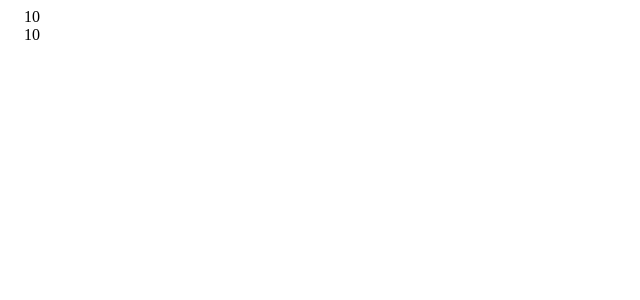
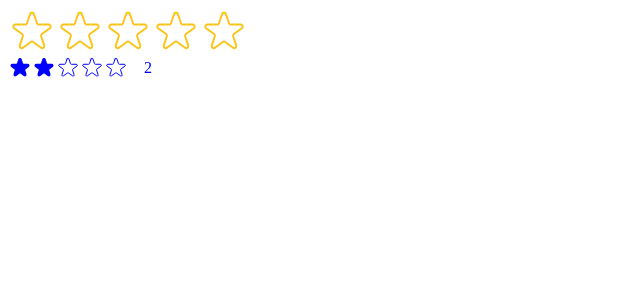
Before and after one commit to repro123/usePopcorn, a React (Create React App) app: page / in a window 1280 px wide. Shown: the top 300 px of the page, without its empty margins (0-640 px from the left). Built offline with nearby package versions, Linux system fonts and the light colour scheme.

Commit message:
created star component and made it reuseable

```diff
--- a/src/StarRating.js
+++ b/src/StarRating.js
@@ -1,3 +1,6 @@
+import { useState } from "react";
+import PropTypes from "prop-types";
+
 const containerStyle = {
   display: "flex",
   alignItems: "center",
@@ -6,23 +9,106 @@
 
 const starContainer = {
   display: "flex",
-  gap: "4px",
 };
 
-const textStyle = {
-  margin: "0",
-  gap: "4px",
+StarRating.propTypes = {
+  maxRating: PropTypes.number,
+  defaultRating: PropTypes.number,
+  color: PropTypes.string,
+  size: PropTypes.number,
+  messages: PropTypes.array,
+  className: PropTypes.string,
+  onSetRating: PropTypes.func,
 };
 
-export default function StarRating(maxRating) {
+export default function StarRating({
+  maxRating = 5,
+  color = "#fcc419",
+  size = 48,
+  className = "",
+  messages = [],
+  defaultRating = 0,
+  onSetRating,
+}) {
+  const [rating, setRating] = useState(defaultRating);
+  const [tempRating, setTempRating] = useState(0);
+
+  function handlRating(rating) {
+    setRating(rating);
+    onSetRating(rating);
+  }
+
+  const textStyle = {
+    margin: "0",
+    lineHeight: "1",
+    color,
+    fontSize: `${size / 1.5}px`,
+  };
+
   return (
-    <div style={containerStyle}>
+    <div style={containerStyle} className={className}>
       <div style={starContainer}>
         {Array.from({ length: maxRating }, (_, i) => (
-          <span>S{i + 1}</span>
+          <Star
+            key={i}
+            onRate={() => handlRating(i + 1)}
+            onHoverIn={() => setTempRating(i + 1)}
+            onHoverOut={() => setTempRating(0)}
+            full={tempRating ? tempRating >= i + 1 : rating >= i + 1}
+            color={color}
+            size={size}
+          />
         ))}
       </div>
-      <p style={textStyle}>10</p>
+      <p style={textStyle}>
+        {messages.length === maxRating
+          ? messages[tempRating ? tempRating - 1 : rating - 1]
+          : tempRating || rating || ""}
+      </p>
     </div>
   );
 }
+
+function Star({ onRate, full, onHoverIn, onHoverOut, color, size }) {
+  const starStyle = {
+    width: `${size}px`,
+    height: `${size}px`,
+    display: "block",
+    cursor: "pointer",
+  };
+
+  return (
+    <span
+      style={starStyle}
+      role="button"
+      onClick={onRate}
+      onMouseEnter={onHoverIn}
+      onMouseLeave={onHoverOut}
+    >
+      {full ? (
+        <svg
+          xmlns="http://www.w3.org/2000/svg"
+          viewBox="0 0 20 20"
+          fill={color}
+          stroke={color}
+        >
+          <path d="M9.049 2.927c.3-.921 1.603-.921 1.902 0l1.07 3.292a1 1 0 00.95.69h3.462c.969 0 1.371 1.24.588 1.81l-2.8 2.034a1 1 0 00-.364 1.118l1.07 3.292c.3.921-.755 1.688-1.54 1.118l-2.8-2.034a1 1 0 00-1.175 0l-2.8 2.034c-.784.57-1.838-.197-1.539-1.118l1.07-3.292a1 1 0 00-.364-1.118L2.98 8.72c-.783-.57-.38-1.81.588-1.81h3.461a1 1 0 00.951-.69l1.07-3.292z" />
+        </svg>
+      ) : (
+        <svg
+          xmlns="http://www.w3.org/2000/svg"
+          fill="none"
+          viewBox="0 0 24 24"
+          stroke={color}
+        >
+          <path
+            strokeLinecap="round"
+            strokeLinejoin="round"
+            strokeWidth="{2}"
+            d="M11.049 2.927c.3-.921 1.603-.921 1.902 0l1.519 4.674a1 1 0 00.95.69h4.915c.969 0 1.371 1.24.588 1.81l-3.976 2.888a1 1 0 00-.363 1.118l1.518 4.674c.3.922-.755 1.688-1.538 1.118l-3.976-2.888a1 1 0 00-1.176 0l-3.976 2.888c-.783.57-1.838-.197-1.538-1.118l1.518-4.674a1 1 0 00-.363-1.118l-3.976-2.888c-.784-.57-.38-1.81.588-1.81h4.914a1 1 0 00.951-.69l1.519-4.674z"
+          />
+        </svg>
+      )}
+    </span>
+  );
+}
--- a/src/index.js
+++ b/src/index.js
@@ -9,7 +9,10 @@
 root.render(
   <React.StrictMode>
     {/* <App /> */}
-    <StarRating maxRating={5} />
-    <StarRating maxRating={10} />
+    <StarRating
+      maxRating={5}
+      messages={["Terrible", "Bad", "Okay", "Good", "Amazing"]}
+    />
+    <StarRating size={24} color="blue" className="test" defaultRating={2} />
   </React.StrictMode>,
 );
```
Also changed, not shown: src/index.css (+0 -33 lines).
